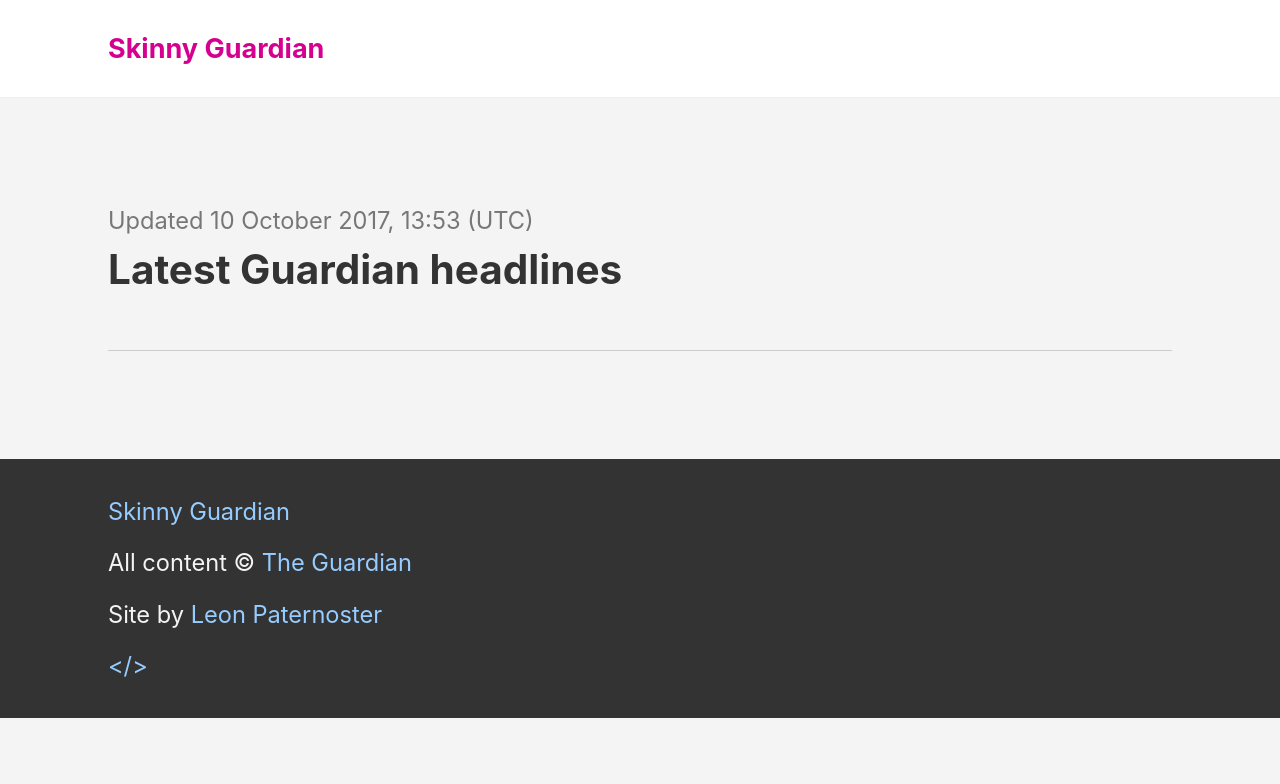
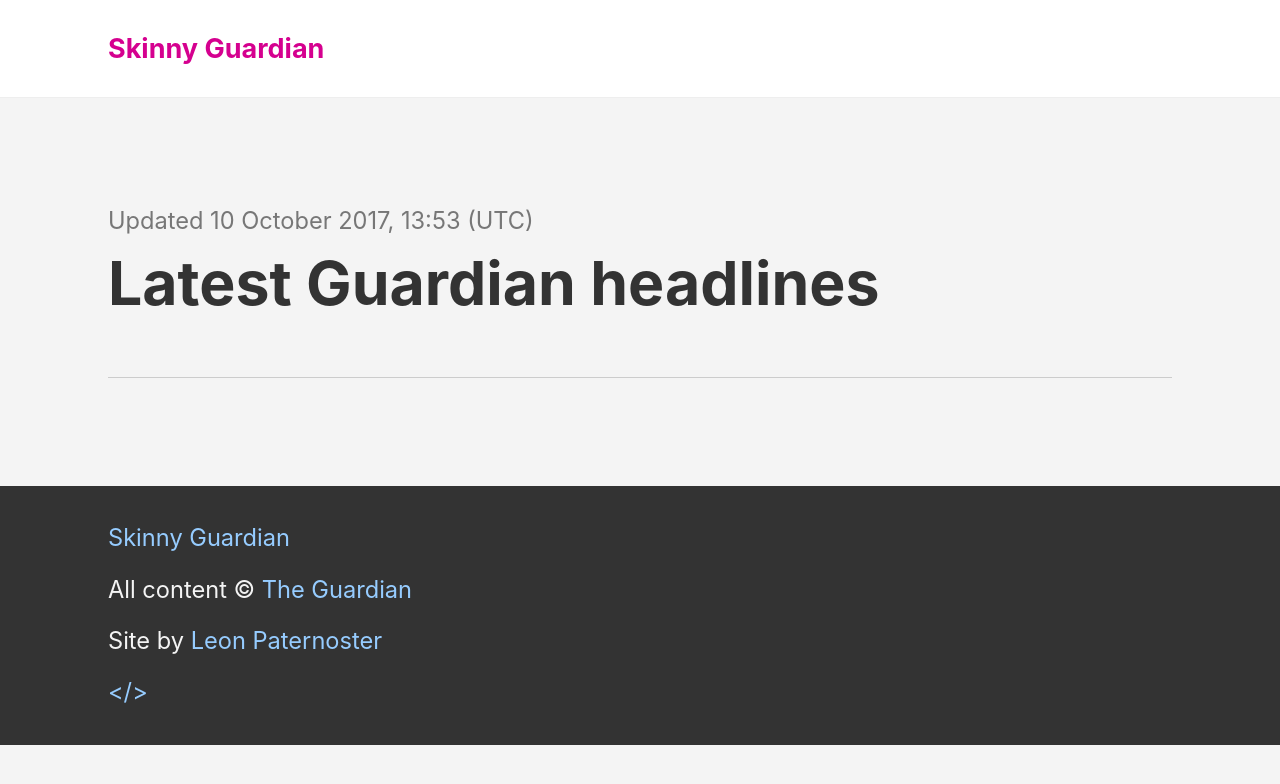
Before and after one commit to suffolklibraries/skinny-guardian, a Jekyll site: the page built from index.md, in a window 1280 px wide. Shown: the top 784 px of the page. Built offline with Jekyll 4.4.1, drawn with Linux system fonts in a browser that asks for light colours.

Commit message:
Smaller headlines for phones

```diff
--- a/_layouts/article.html
+++ b/_layouts/article.html
@@ -8,7 +8,7 @@
 
                 <p class="mid-gray ma0 mb1 f6">{{ page.webPublicationDate  | date: "%-d %B %Y, %R (%Z)" }}{% if page.fields.byline.size > 0 %}, {{ page.fields.byline }}{% endif %}. {{ page.fields.wordcount }} words.</p>
 
-                <h1 class="ma0 f2 c-lh-title measure">{{ page.webTitle }}</h1>
+                <h1 class="ma0 f3 f2-l c-lh-title measure">{{ page.webTitle }}</h1>
 
             </header>
 
--- a/_layouts/default.html
+++ b/_layouts/default.html
@@ -4,7 +4,7 @@
 
          <div class="measure-wide">
 
-             <h1 class="ma0 mb3 f2 c-lh-title measure">{{ page.title }}</h1>
+             <h1 class="ma0 mb3 f3 f2-l c-lh-title measure">{{ page.title }}</h1>
 
              <div class="serif c-headers c-links c-border-links">
 
--- a/_layouts/home.html
+++ b/_layouts/home.html
@@ -6,7 +6,7 @@
 
             <p class="ma0 mb1 f6 gray c-lh-title">Updated {{ "now" | date: "%-d %B %Y, %H:%M (%Z)" }}</p>
 
-            <h1 class="ma0 f3 mb4 c-lh-title">Latest Guardian headlines</h1>
+            <h1 class="ma0 f3 f2-l mb4 c-lh-title">Latest Guardian headlines</h1>
 
         </header>
 
```
